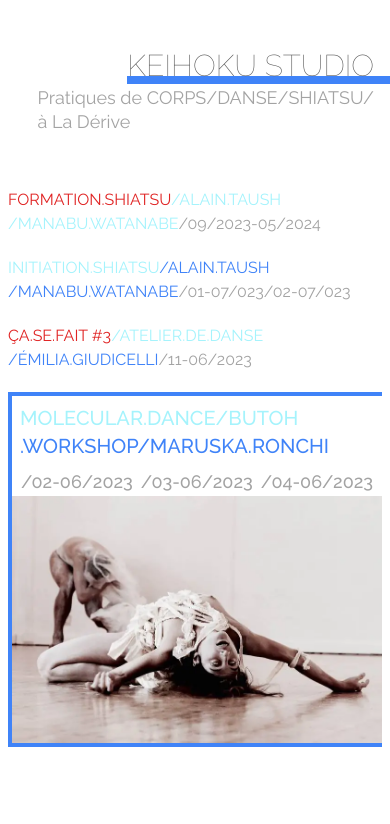
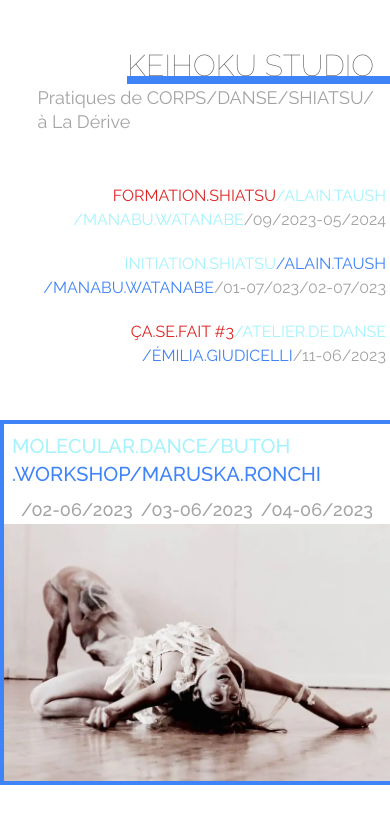
Before and after one commit to jolysnicolas1/keihoku, a Next.js app: page / in a window 390 px wide. Shown: the top 824 px of the page. Built offline with nearby package versions, Linux system fonts and the light colour scheme.

Commit message:
responsive next events

```diff
--- a/app/page.tsx
+++ b/app/page.tsx
@@ -16,7 +16,7 @@ const raleway = Raleway({ subsets: ['latin'] });
 
 export default function Home() {
   return (
-    <main className="min-h-screen pt-12 flex flex-col space-y-24">
+    <main className="min-h-screen pt-12 flex flex-col space-y-12">
       {/* <div className="flex flex-col justify-center font-medium">
         <Studio></Studio>
         <div className='agenda text-right my-5'>
@@ -40,23 +40,23 @@ export default function Home() {
 
       <Footer></Footer> */}
 
-      <div className="flex flex-col p-2 space-y-5 font-light">
-        <div className='flex flex-col'>
-          <p className=''> <strong className='text-red-600'>FORMATION.SHIATSU</strong><strong className='text-cyan-200'>/ALAIN.TAUSH</strong>  </p>
+      <div className="flex flex-col items-end p-1 sm:p-4 space-y-5 font-light sm:text-xl lg:px-12 xl:px-24">
+        <div className='flex flex-col items-end'>
+          <p className=''> <strong className='text-red-600'>FORMATION.SHIATSU</strong><strong className='text-cyan-200'>/ALAIN.TAUSH</strong></p>
           <p className=''><strong className='text-cyan-200'>/MANABU.WATANABE</strong><strong className='text-neutral-400'>/09/2023-05/2024</strong></p>
         </div>
-        <div className='flex flex-col'>
-          <p className=''> <strong className='text-cyan-200'>INITIATION.SHIATSU</strong><strong className='text-blue-500'>/ALAIN.TAUSH</strong>  </p>
+        <div className='flex flex-col items-end'>
+          <p className=''> <strong className='text-cyan-200'>INITIATION.SHIATSU</strong><strong className='text-blue-500'>/ALAIN.TAUSH</strong></p>
           <p className=''><strong className='text-blue-500'>/MANABU.WATANABE</strong><strong className='text-neutral-400'>/01-07/023/02-07/023</strong></p>
         </div>
-        <div className='flex flex-col'>
-          <p className=''> <strong className='text-red-600'>ÇA.SE.FAIT #3</strong><strong className='text-cyan-200'>/ATELIER.DE.DANSE</strong>  </p>
+        <div className='flex flex-col items-end'>
+          <p className=''> <strong className='text-red-600'>ÇA.SE.FAIT #3</strong><strong className='text-cyan-200'>/ATELIER.DE.DANSE</strong></p>
           <p className=''><strong className='text-blue-500'>/ÉMILIA.GIUDICELLI</strong><strong className='text-neutral-400'>/11-06/2023</strong></p>
         </div>
+      </div>
       <Link href="/butoh">
         <NextEventSm/>
       </Link>
-      </div>
 
     </main>
   )
```
